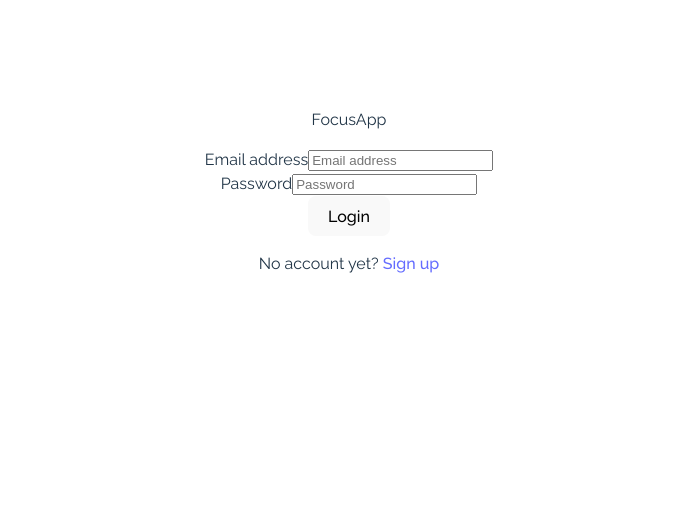
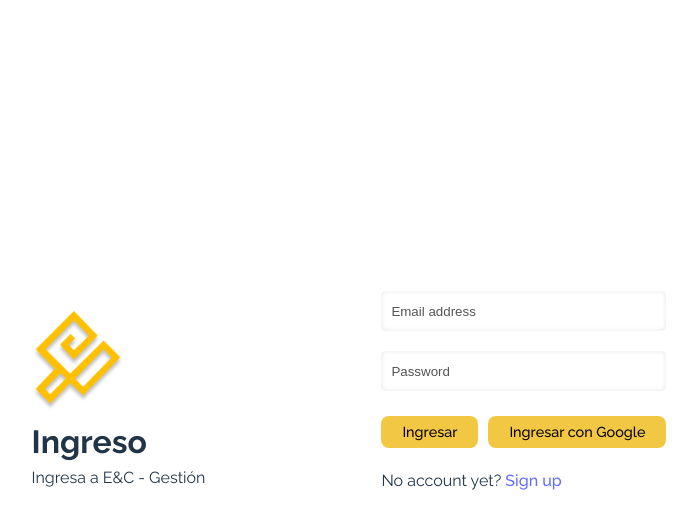
Before and after one commit to Samuel-Novoa/new-eyc-gestion, a React (Vite) app: page / in a window 1280 px wide. Shown: the top 528 px of the page, without its empty margins (291-988 px from the left). Built offline with nearby package versions, Linux system fonts and the light colour scheme.

Commit message:
Login desing finished [working]

```diff
--- a/src/alerts/Utils.jsx
+++ b/src/alerts/Utils.jsx
@@ -51,6 +51,8 @@ export const handleErrorsLogin = (errorCode) => {
       errorMessage =
         "Estamos experimentando problemas con la conexion, intentelo nuevamente mas tarde";
       break;
+    case "auth/popup-closed-by-user":
+      errorMessage = "Error al conectarse con la cuenta de google, intentelo nuevamente mas tarde";
     default:
       errorMessage = "Error desconocido. Por favor, inténtalo de nuevo.";
   }
--- a/src/login/Login.jsx
+++ b/src/login/Login.jsx
@@ -1,43 +1,67 @@
 import React, { useState } from "react";
-import { signInWithEmailAndPassword } from "firebase/auth";
+import {
+  signInWithEmailAndPassword,
+  GoogleAuthProvider,
+  signInWithPopup,
+} from "firebase/auth";
 import { auth } from "../firebase/firebase.config";
 import { NavLink, useNavigate } from "react-router-dom";
 import Alerts from "../alerts/Alerts";
+// Styles
+import "../styles/login.css";
+// Images
+import logoImg from "../assets/logo.png";
 
 const Login = () => {
   const navigate = useNavigate();
   const [email, setEmail] = useState("");
   const [password, setPassword] = useState("");
   const [errorCode, setErrorCode] = useState("");
-  // const [errorMessage, setErrorMessage] = useState("");
+  const provider = new GoogleAuthProvider();
 
   const onLogin = (e) => {
     e.preventDefault();
     signInWithEmailAndPassword(auth, email, password)
       .then((userCredential) => {
-        // Signed in
         const user = userCredential.user.email;
-        // const user = userCredential.user;
         console.log(user);
         navigate("/home");
       })
       .catch((error) => {
         const errorCode = error.code;
         console.log(errorCode);
-        // handleErrors(errorCode);
+        setErrorCode(errorCode);
+      });
+  };
+
+  const signInWithGoogle = () => {
+    signInWithPopup(auth, provider)
+      .then((result) => {
+        const credential = GoogleAuthProvider.credentialFromResult(result);
+        const token = credential.accessToken;
+        const user = result.user;
+        console.log(user);
+        navigate("/home");
+      })
+      .catch((error) => {
+        const errorCode = error.code;
+        const errorMessage = error.message;
+        console.log(errorCode, errorMessage);
         setErrorCode(errorCode);
       });
   };
 
   return (
     <>
-      <main>
-        <section>
-          <div>
-            <p> FocusApp </p>
+      <div className="columns">
+        <div className="column">
+          <img src={logoImg} alt="Logo Img" height={"100px"}/>
+          <h1 id="tittle">Ingreso</h1>
+          <p id="subtittle">Ingresa a E&C - Gestión</p>
+        </div>
+        <div className="column">
           <form>
             <div>
-                <label htmlFor="email-address">Email address</label>
               <input
                 id="email-address"
                 name="email"
@@ -49,7 +73,6 @@ const Login = () => {
             </div>
 
             <div>
-                <label htmlFor="password">Password</label>
               <input
                 id="password"
                 name="password"
@@ -63,8 +86,9 @@ const Login = () => {
             {/* Message Error */}
             {errorCode && <Alerts errorCode={errorCode} />}
 
-              <div>
-                <button onClick={onLogin}>Login</button>
+            <div id="action_buttons">
+              <button onClick={onLogin} id="action_button_login">Ingresar</button>
+              <button onClick={signInWithGoogle} id="action_button_login_with_google">Ingresar con Google</button>
             </div>
           </form>
 
@@ -72,8 +96,7 @@ const Login = () => {
             No account yet? <NavLink to="/signup">Sign up</NavLink>
           </p>
         </div>
-        </section>
-      </main>
+      </div>
     </>
   );
 };
--- /dev/null
+++ b/src/styles/login.css
@@ -0,0 +1,107 @@
+:root {
+  /* Colors */
+  --color-white: #fff;
+  --color-gold-light: #f4df56;
+  --color-gold-dark: #f2c744;
+  --color-brown: #c29c46;
+  --color-dark-light: #120f0c;
+  --color-dark: #050006;
+  --color-gray: #ccccccd2;
+  --color-placeholder: #555;
+}
+
+* {
+  align-content: center;
+  text-align: left !important;
+}
+body,
+html {
+  height: 100%;
+  margin: 0;
+}
+
+#tittle {
+  margin: 0px !important;
+}
+
+#subtittle {
+  margin: 0px !important;
+}
+
+/* Columns */
+.columns {
+  /* flex-grow: 1; */
+  display: flex;
+  align-items: center;
+  justify-content: center;
+  gap: 9rem;
+}
+
+.column {
+  margin: 1rem;
+}
+
+/* Input Styles */
+input {
+  color: var(--color-dark-light);
+  font-weight: 500;
+  padding: 10px;
+  border: none;
+  border-radius: 5px;
+  background-color: var(--color-white);
+  box-shadow: inset 0 0 5px rgba(0, 0, 0, 0.1);
+  transition: box-shadow 0.3s ease;
+  width: 100%;
+  height: 2.5rem;
+  margin-bottom: 20px;
+  transition: 0.5s;
+}
+
+input:focus-visible {
+  outline-style: none;
+  border: 2px solid var(--color-gold-light);
+  transition: 0.5s;
+}
+
+input::placeholder {
+  color: var(--color-placeholder) !important;
+}
+
+input:hover {
+  box-shadow: none;
+}
+
+/* Buttons */
+button {
+  background-color: var(--color-gold-dark);
+  color: var(--color-dark);
+  font-size: 0.9rem;
+  padding: 15px 20px;
+  line-height: 0;
+  margin: 5px 0;
+  height: 2rem;
+}
+
+#action_buttons {
+  width: 100%;
+  display: flex;
+  gap: 10px;
+}
+
+/* Responsive Styles */
+@media (max-width: 768px) {
+  * {
+    text-align: center !important;
+  }
+  .columns {
+    display: block;
+  }
+
+  button {
+    width: 100%;
+  }
+
+  #action_buttons {
+    display: block;
+  }
+}
--- a/src/styles/navbar.css
+++ b/src/styles/navbar.css
@@ -104,6 +104,7 @@ body {
     padding: 10px;
     display: block;
   }
+
   .navbar-toggle {
     display: block;
   }
```
Lines whose indentation alone changed are shown as unchanged.
